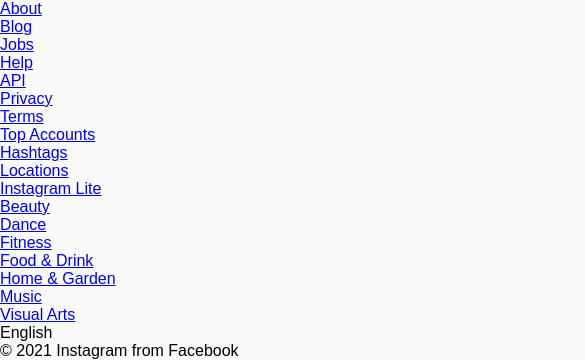
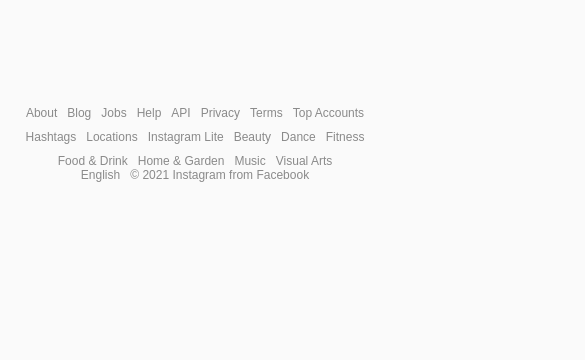
Before and after one commit to KarmiTenchi/instagram-login-clone, a plain HTML site: page index.html in a window 390 px wide. Shown: the part 622-982 px from the top of the page, 585 px wide, since content can reach past the window. After the commit the page ends 844 px from the top, so only its background shows below. Drawn offline with Linux system fonts and the light colour scheme.

Commit message:
responsiveness

```diff
--- a/style.css
+++ b/style.css
@@ -11,6 +11,7 @@ body {
   min-height: 100vh;
   display: flex;
   flex-direction: column;
+  align-items: center;
 }
 
 .wrapper {
@@ -154,3 +155,30 @@ form {
   width: 140px;
   height: auto;
 }
+
+footer {
+  max-width: 35em;
+  margin-bottom: 40px;
+}
+
+ul {
+  display: flex;
+  flex-wrap: wrap;
+  justify-content: center;
+  font-size: 12px;
+  list-style: none;
+  gap: 10px;
+  margin-top: 20px 0;
+}
+
+li,
+a {
+  color: #8a8a8a;
+  text-decoration: none;
+}
+
+@media (max-width: 860px) {
+  .left {
+    display: none;
+  }
+}
```
